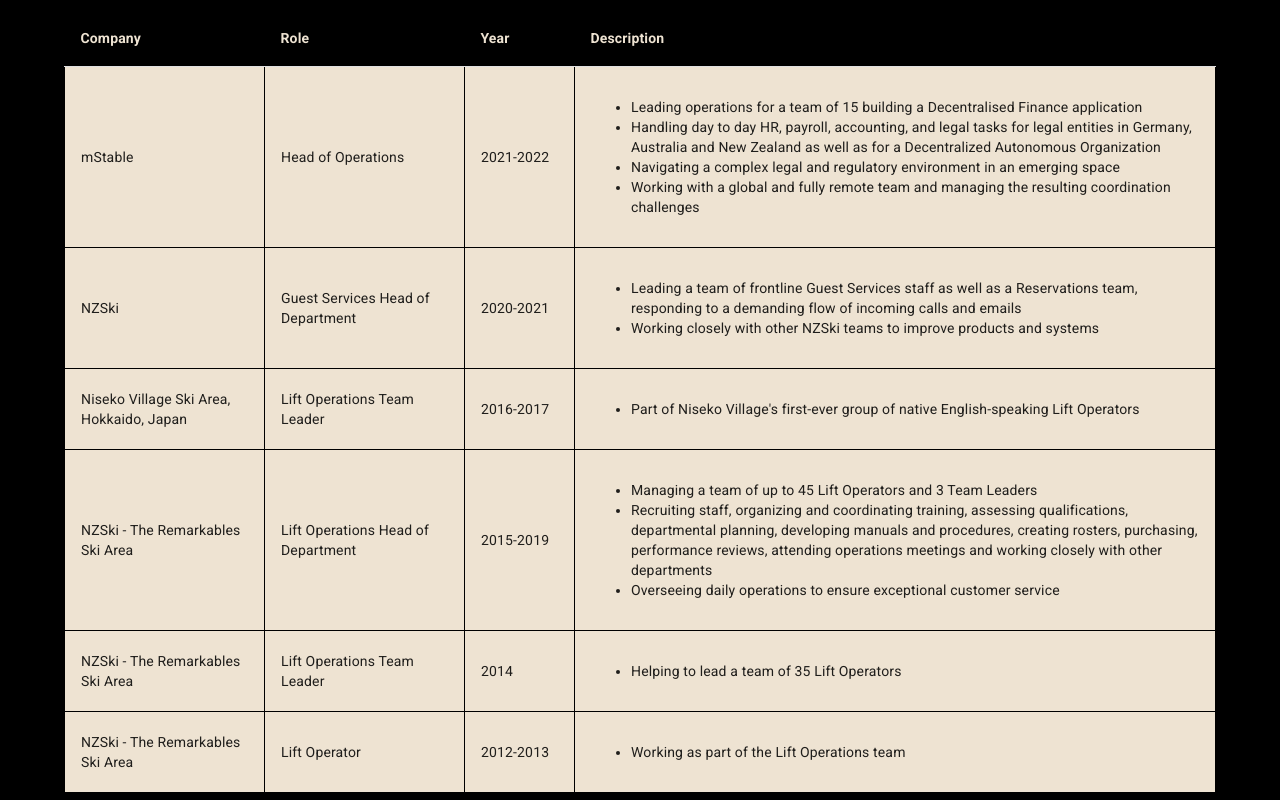
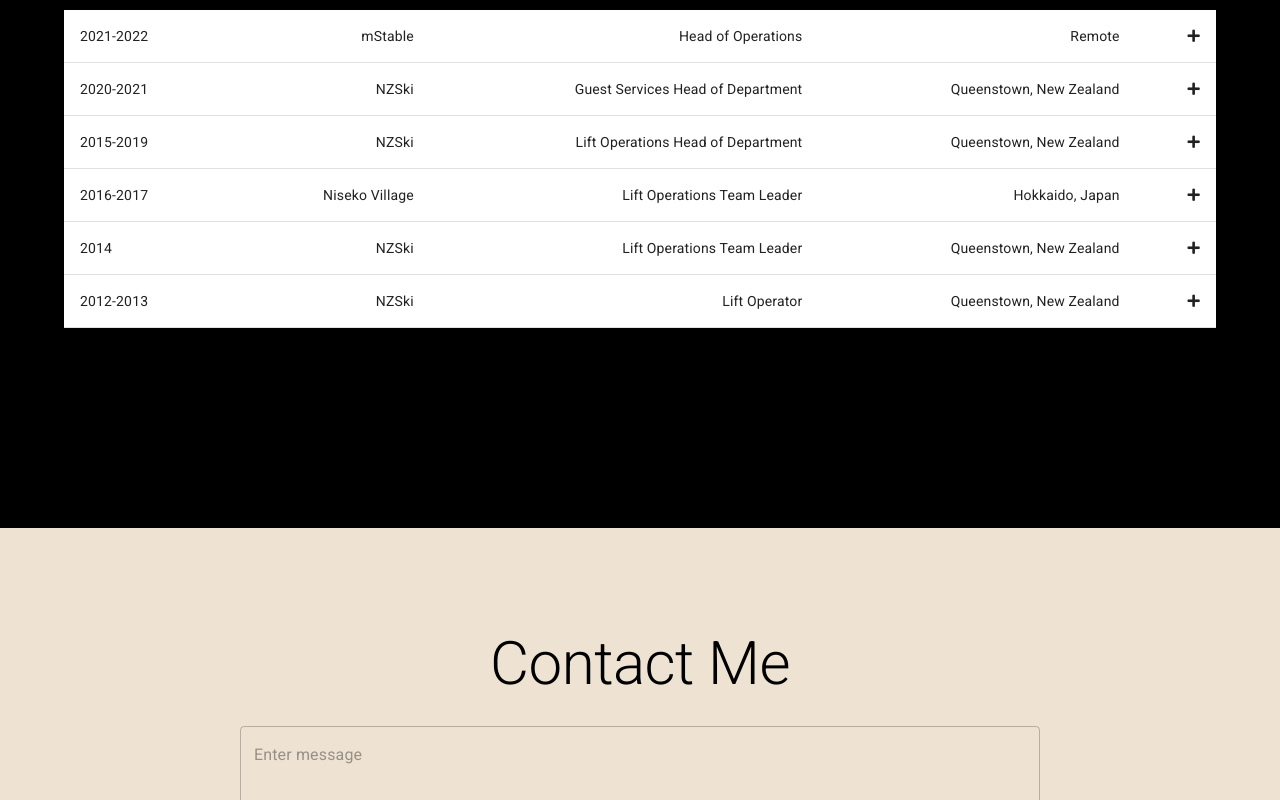
Before and after one commit to camsoulsby/personal-website, a React (Vite) app: page / in a window 1280 px wide. Shown: the part 2820-3620 px from the top of the page. Built offline with nearby package versions, Linux system fonts and the light colour scheme.

Commit message:
create collapsable table layout

```diff
--- a/package.json
+++ b/package.json
@@ -18,7 +18,8 @@
     "@mui/system": "^5.11.2",
     "react": "^18.2.0",
     "react-dom": "^18.2.0",
-    "react-icons": "^4.7.1"
+    "react-icons": "^4.7.1",
+    "react-transition-group": "^4.4.5"
   },
   "devDependencies": {
     "@types/react": "^18.0.26",
--- a/src/components/Experience/index.tsx
+++ b/src/components/Experience/index.tsx
@@ -1,197 +1,182 @@
-import React from "react";
+import React, { useState } from "react";
 import {
   Typography,
   Container,
   Table,
-  TableHead,
   TableRow,
   TableCell,
   TableBody,
+  Box,
 } from "@mui/material";
 
 export const Experience: React.FunctionComponent = () => {
-  const tableHeadStyle1 = {
-    color: "secondary.main",
-    fontWeight: "700",
-    width: "200px",
+  const [tableRowsShown, setTableRowsShown] = useState([false, false]);
+
+  const toggleRowShown = (index: number) => {
+    console.log(`toggling row ${index}`);
+    const newRowsShown = [...tableRowsShown];
+    newRowsShown[index] = !newRowsShown[index];
+    setTableRowsShown(newRowsShown);
   };
-  const tableHeadStyle2 = {
-    color: "secondary.main",
-    fontWeight: "700",
-    width: "200px",
+
+  function createData(
+    year: string,
+    company: string,
+    title: string,
+    location: string,
+    description: string[]
+  ) {
+    return { year, company, title, location, description };
+  }
+  // add data
+  const rows = [
+    createData(
+      "2021-2022",
+      "mStable",
+      "Head of Operations",
+      "Remote",
+      ["Leading operations for a team of 15 building a Decentralised Finance application",
+       "Handling day to day HR, payroll, accounting, and legal tasks for legal entities in Germany, Australia and New Zealand as well as for a Decentralized Autonomous Organization",
+      "Navigating a complex legal and regulatory environment in an emerging space",
+      "Working with a global and fully remote team and managing the resulting coordination challenges"
+    ]
+    ),
+    createData(
+      "2020-2021",
+      "NZSki",
+      "Guest Services Head of Department",
+      "Queenstown, New Zealand",
+      ["Leading a team of frontline Guest Services staff as well as a Reservations team, responding to a demanding flow of incoming calls and emails",
+       "Working closely with other NZSki teams to improve products and systems "]
+    ),
+    createData(
+      "2015-2019",
+      "NZSki",
+      "Lift Operations Head of Department",
+      "Queenstown, New Zealand",
+      ["Managing a team of up to 45 Lift Operators and 3 Team Leaders",
+       "Recruiting staff, organising and co-ordinating training, assessing qualifications, departmental planning, developing manuals and procedures, creating rosters, purchasing, performance reviews, attending operations meetings and working closely with other departments",
+        "Overseeing daily operations to ensure exceptional customer service"]
+    ),
+    createData(
+      "2016-2017",
+      "Niseko Village",
+      "Lift Operations Team Leader",
+      "Hokkaido, Japan",
+      ["Part of Niseko Village’s first-ever group of native English-speaking Lift Operators"]
+    ),
+    createData(
+      "2014",
+      "NZSki",
+      "Lift Operations Team Leader",
+      "Queenstown, New Zealand",
+      ["Helping to lead a team of 35 Lift Operators"]
+    ),
+    createData(
+      "2012-2013",
+      "NZSki",
+      "Lift Operator",
+      "Queenstown, New Zealand",
+      ["Working as part of the Lift Operations team"]
+    ),
+
+  ];
+  const contentHiddenStyle = {
+    backgroundColor: 'secondary.main',
+    padding: '0',
+    height: '0px',
+    transition: "height 1s ease",
+    verticalAlign: 'top',
+    border: 'none',
+    overflow: 'hidden',
+
+
   };
-  const tableHeadStyle3 = {
-    color: "secondary.main",
-    fontWeight: "700",
-    width: "110px",
-  };
-  const tableHeadStyle4 = { color: "secondary.main", fontWeight: "700" };
 
-  const tableBodyStyle = {
-    backgroundColor: "secondary.main",
-    border: "1px solid",
-    borderColor: "primary.main",
+  const contentVisibleStyle = {
+    backgroundColor: 'secondary.main',
+    padding: '0',
+    height: '150px',
+    transformOrigin: 'top',
+    transition: "height 1s ease",
+    verticalAlign: 'top',
+    border: 'none',
+    overflow: 'hidden',
+
   };
 
   return (
     <div>
       <Container
         maxWidth={false}
-        sx={{ backgroundColor: "primary.main", color: "secondary.main" }}
+        sx={{ backgroundColor: "primary.main", color: "secondary.main"}}
       >
-        <Container sx={{ paddingTop: "150px", paddingBottom: "200px" }}>
+        <Container sx={{ paddingTop: "150px", paddingBottom: "200px"}}>
           <Typography variant="h2" align="center">
             Work Experience
           </Typography>
-          {/* <Table sx= {{marginTop: '50px'}}>
-            <TableHead >
-              <TableRow >
-                <TableCell sx={tableHeadStyle1}>Company</TableCell>
-                <TableCell sx={tableHeadStyle2}>Role</TableCell>
-              </TableRow>
-            </TableHead>
+          <Table
+            sx={{
+              marginTop: "50px",
+              backgroundColor: "white",
+
+
+            }}
+          >
             <TableBody>
+              {rows.map((row, index) => (
+                <>
                   <TableRow>
-                <TableCell sx={tableBodyStyle1}>mStable</TableCell>
-                <TableCell sx={tableBodyStyle2}>Operations Lead</TableCell>
-              </TableRow>
-              <TableRow>
-                <TableCell sx={tableBodyStyle1}>NZSki</TableCell>
-                <TableCell sx={tableBodyStyle2}>Head of Guest Services & Reservations, Queenstown</TableCell>
-              </TableRow>
-            </TableBody>
-          </Table> */}
-          <Table sx={{ marginTop: "50px" }}>
-            <TableHead>
-              <TableRow>
-                <TableCell sx={tableHeadStyle1}>Company</TableCell>
-                <TableCell sx={tableHeadStyle2}>Role</TableCell>
-                <TableCell sx={tableHeadStyle3}>Year</TableCell>
-                <TableCell sx={tableHeadStyle4}>Description</TableCell>
-              </TableRow>
-            </TableHead>
-            <TableBody>
-              <TableRow>
-                <TableCell sx={tableBodyStyle}>mStable</TableCell>
-                <TableCell sx={tableBodyStyle}>Head of Operations</TableCell>
-                <TableCell sx={tableBodyStyle}>2021-2022</TableCell>
-                <TableCell sx={tableBodyStyle}>
-                  <ul>
-                    <li>
-                      Leading operations for a team of 15 building a
-                      Decentralised Finance application
-                    </li>
-                    <li>
-                      Handling day to day HR, payroll, accounting, and legal
-                      tasks for legal entities in Germany, Australia and New
-                      Zealand as well as for a Decentralized Autonomous
-                      Organization
-                    </li>
-                    <li>
-                      Navigating a complex legal and regulatory environment in
-                      an emerging space
-                    </li>
-                    <li>
-                      Working with a global and fully remote team and managing
-                      the resulting coordination challenges
-                    </li>
-                  </ul>
+                    <TableCell component="th" scope="row">
+                      {row.year}
+                    </TableCell>
+                    <TableCell align="right">{row.company}</TableCell>
+                    <TableCell align="right">{row.title}</TableCell>
+                    <TableCell align="right">{row.location}</TableCell>
+
+                    <TableCell
+                      align="right"
+                      onClick={() => toggleRowShown(index)}
+                    >
+                      {
+                        <i
+                          className={
+                            tableRowsShown[index]
+                              ? "fas fa-minus"
+                              : "fas fa-plus"
+                          }
+                        />
+                      }
                     </TableCell>
                   </TableRow>
 
                   <TableRow>
-                <TableCell sx={tableBodyStyle}>NZSki</TableCell>
-                <TableCell sx={tableBodyStyle}>
-                  Guest Services Head of Department
-                </TableCell>
-                <TableCell sx={tableBodyStyle}>2020-2021</TableCell>
-                <TableCell sx={tableBodyStyle}>
+                    <TableCell
+                      sx={{border: '0', padding: '0'}
+                      }
+                      align="left"
+                      colSpan={5}
+                    >
+
+                      <Box sx={tableRowsShown[index] ? contentVisibleStyle : contentHiddenStyle}>
+                      <Typography variant="body1" sx={{padding: '10px'}} >
                         <ul>
-                    <li>
-                      Leading a team of frontline Guest Services staff as well
-                      as a Reservations team, responding to a demanding flow of
-                      incoming calls and emails
-                    </li>
-                    <li>
-                      Working closely with other NZSki teams to improve products
-                      and systems
-                    </li>
+                        {row.description.map((item, index) => (
+                        <>
+
+                          <li>{item}</li>
+
+                        </>
+                        )
+                        )}
                         </ul>
+                      </Typography>
+                      </Box>
+
                     </TableCell>
                   </TableRow>
-              <TableRow>
-                <TableCell sx={tableBodyStyle}>
-                  Niseko Village Ski Area, Hokkaido, Japan
-                </TableCell>
-                <TableCell sx={tableBodyStyle}>
-                  Lift Operations Team Leader
-                </TableCell>
-                <TableCell sx={tableBodyStyle}>2016-2017</TableCell>
-                <TableCell sx={tableBodyStyle}>
-                  <ul>
-                    <li>
-                      Part of Niseko Village's first-ever group of native
-                      English-speaking Lift Operators
-                    </li>
-                  </ul>
-                </TableCell>
-              </TableRow>
-              <TableRow>
-                <TableCell sx={tableBodyStyle}>
-                  NZSki - The Remarkables Ski Area
-                </TableCell>
-                <TableCell sx={tableBodyStyle}>
-                  Lift Operations Head of Department
-                </TableCell>
-                <TableCell sx={tableBodyStyle}>2015-2019</TableCell>
-                <TableCell sx={tableBodyStyle}>
-                  <ul>
-                    <li>
-                      Managing a team of up to 45 Lift Operators and 3 Team
-                      Leaders
-                    </li>
-                    <li>
-                      Recruiting staff, organizing and coordinating training,
-                      assessing qualifications, departmental planning,
-                      developing manuals and procedures, creating rosters,
-                      purchasing, performance reviews, attending operations
-                      meetings and working closely with other departments
-                    </li>
-                    <li>
-                      Overseeing daily operations to ensure exceptional customer
-                      service
-                    </li>
-                  </ul>
-                </TableCell>
-              </TableRow>
-
-              <TableRow>
-                <TableCell sx={tableBodyStyle}>
-                  NZSki - The Remarkables Ski Area
-                </TableCell>
-                <TableCell sx={tableBodyStyle}>
-                  Lift Operations Team Leader
-                </TableCell>
-                <TableCell sx={tableBodyStyle}>2014</TableCell>
-                <TableCell sx={tableBodyStyle}>
-                  <ul>
-                    <li>Helping to lead a team of 35 Lift Operators</li>
-                  </ul>
-                </TableCell>
-              </TableRow>
-
-              <TableRow>
-                <TableCell sx={tableBodyStyle}>
-                  NZSki - The Remarkables Ski Area
-                </TableCell>
-                <TableCell sx={tableBodyStyle}>Lift Operator</TableCell>
-                <TableCell sx={tableBodyStyle}>2012-2013</TableCell>
-                <TableCell sx={tableBodyStyle}>
-                  <ul>
-                    <li>Working as part of the Lift Operations team</li>
-                  </ul>
-                </TableCell>
-              </TableRow>
+                </>
+              ))}
             </TableBody>
           </Table>
         </Container>
```
Also changed, not shown: 1 other file (tests, documents, lock files or other folders). Lines whose indentation alone changed are shown as unchanged.
